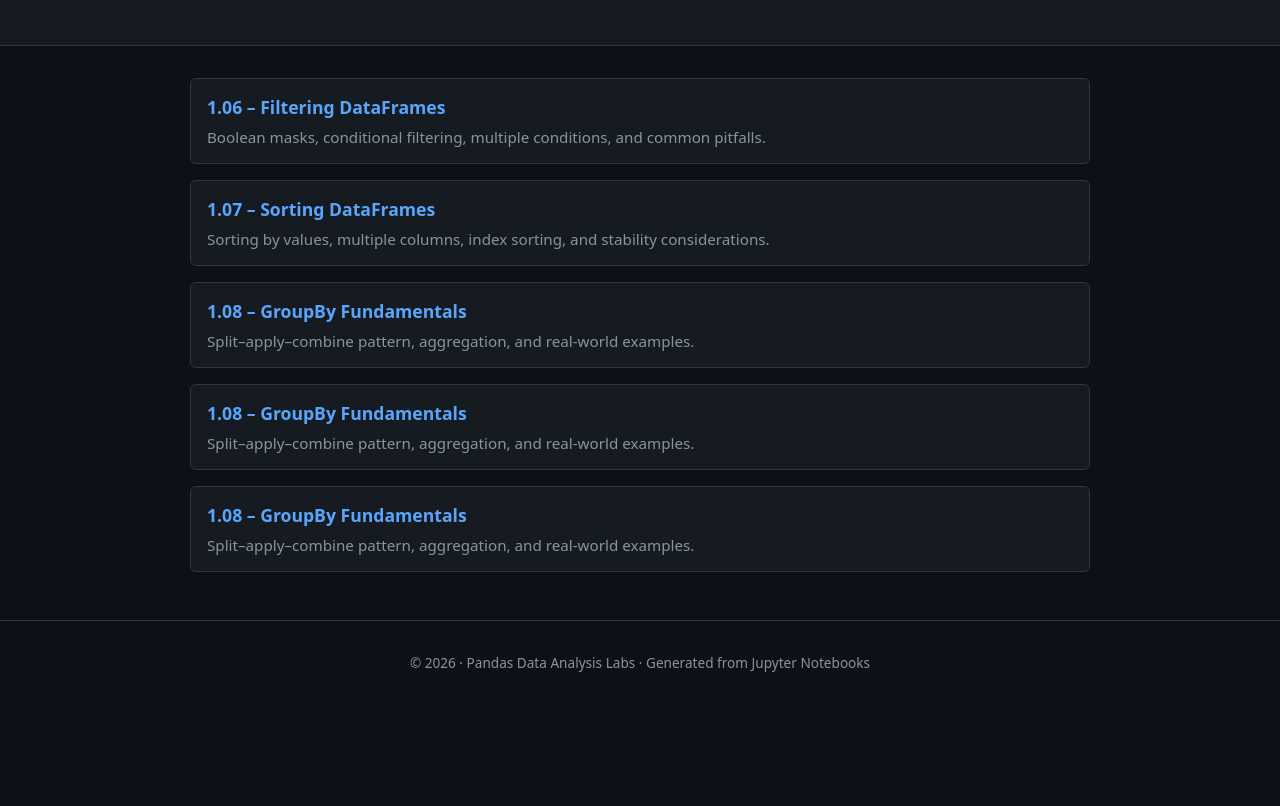
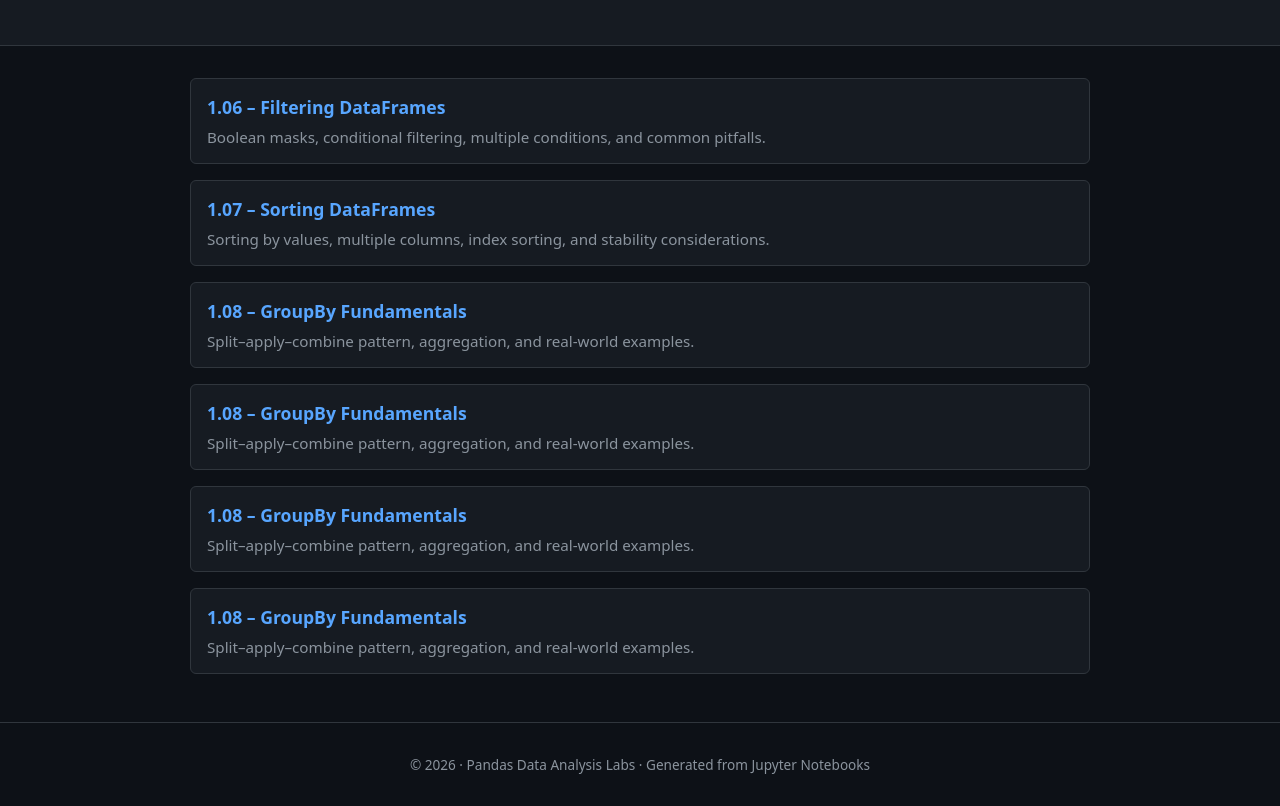
Before and after one commit to jablonsky/lab-jupyter, a plain HTML site: page index.html in a window 1280 px wide. Shown: the part 104-910 px from the top of the page. Before the commit the page ends 808 px from the top, so only its background shows below. Drawn offline with Linux system fonts and the light colour scheme.

Commit message:
Add link to GroupBy Fundamentals in index.html

```diff
--- a/index.html
+++ b/index.html
@@ -130,6 +130,14 @@
                 Split–apply–combine pattern, aggregation, and real-world examples.
             </p>
         </li>
+        <li>
+            <a href="2-17-Combining_Datasets.html">
+                1.08 – GroupBy Fundamentals
+            </a>
+            <p>
+                Split–apply–combine pattern, aggregation, and real-world examples.
+            </p>
+        </li>
 
     </ul>
 </main>
```
